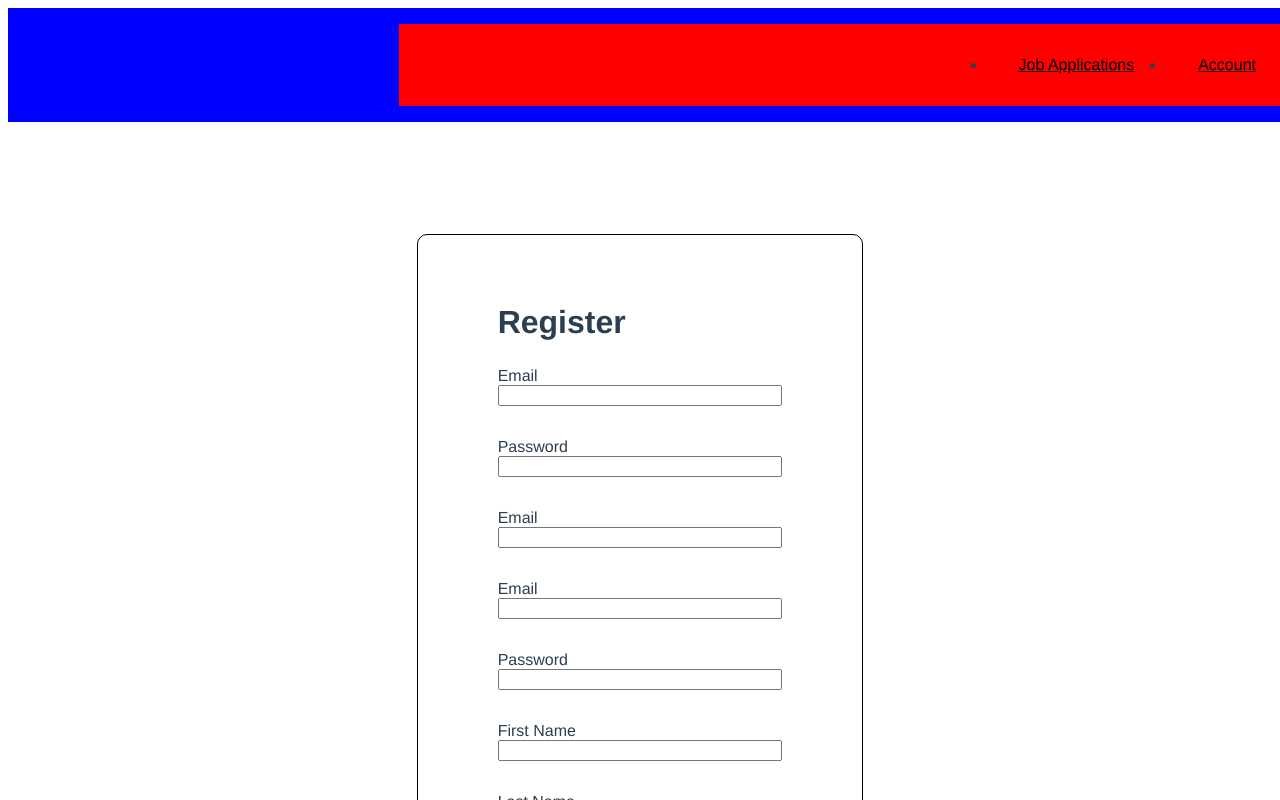
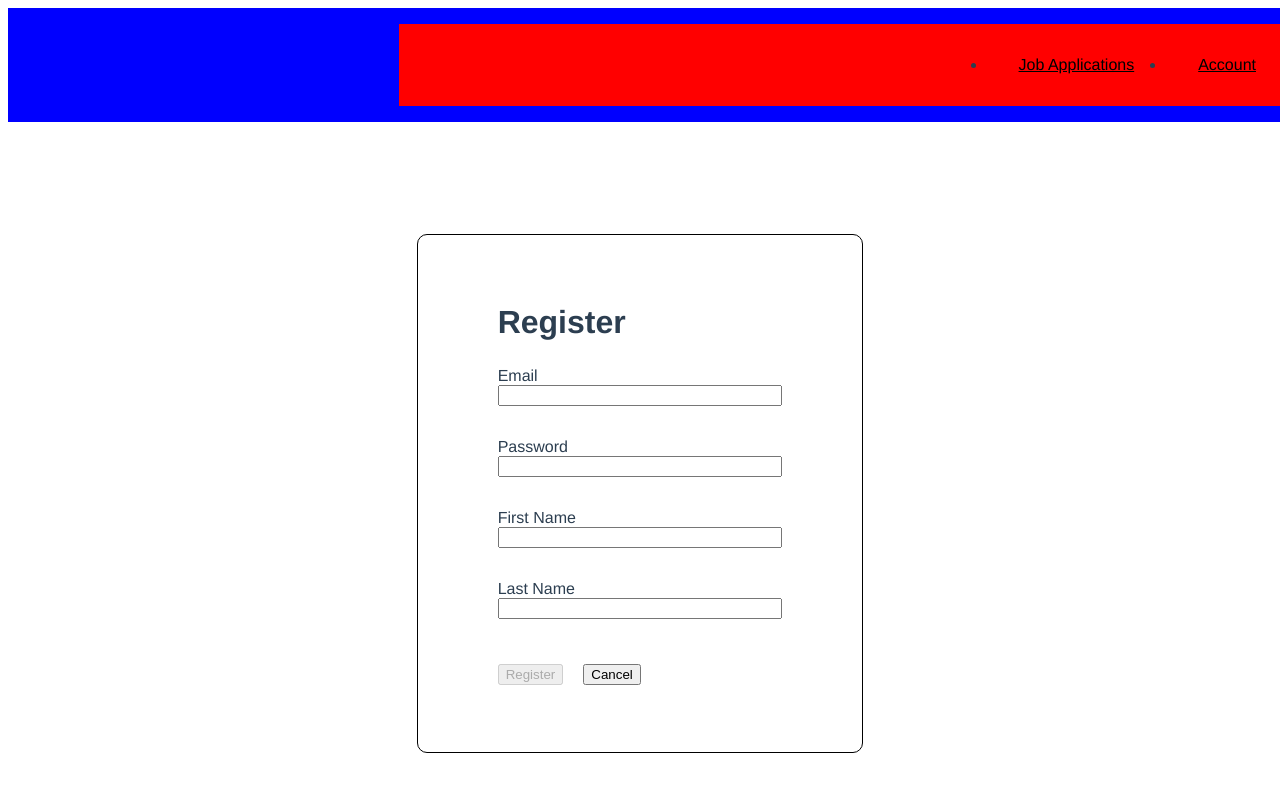
Before and after one commit to roshmadosh/kaput-ui_vue, a Vue app: page /register in a window 1280 px wide. Shown: the top 800 px of the page. Built offline with nearby package versions, Linux system fonts and the light colour scheme; the HTML template or start-up script is replaced by a standard one.

Commit message:
register page validation refactored

```diff
--- a/src/views/register/Register.vue
+++ b/src/views/register/Register.vue
@@ -19,35 +19,19 @@
             />
             <FormGroup
                 type="text"
-                id="email"
-                label="Email"
-                :input="email"
-                errorMessage="Please enter a valid email address."
+                id="firstName"
+                label="First Name"
+                :input="firstName"
+                errorMessage="First name cannot be empty."
             />
             <FormGroup
                 type="text"
-                id="email"
-                label="Email"
-                :input="email"
-                errorMessage="Please enter a valid email address."
+                id="lastName"
+                label="Last Name"
+                :input="lastName"
+                errorMessage="Last name cannot be empty."
             />
-            <div class="form-group text-group">
-                <label for="password">Password</label>
-                <input
-                    type="text"
-                    id="password"
-                    @blur="password.isTouched = true"
-                    v-model="password.value">
-                <p class="error-message" v-show="password.isTouched && !password.isValid">Password cannot be empty.</p>
-            </div>
-            <div class="form-group text-group">
-                <label for="firstName">First Name</label>
-                <input type="text" required name="firstName" id="firstName">
-            </div>
-            <div class="form-group text-group">
-                <label for="lastName">Last Name</label>
-                <input type="text" required name="lastName" id="lastName">
-            </div>
+
             <div class="form-group button-group">
                 <button type="submit" :disabled="!isValidForm">Register</button>
                 <router-link to='/login'><button>Cancel</button></router-link>
@@ -68,14 +52,16 @@ export default {
     },
     data() {
         return {
-            email: new FormInput("email"),
-            password: new FormInput("password"),
+            email: new FormInput("email", [FormValidators.validEmail, FormValidators.notEmpty]),
+            password: new FormInput("password", [FormValidators.notEmpty]),
+            firstName: new FormInput("firstName", [FormValidators.notEmpty]),
+            lastName: new FormInput("lastName", [FormValidators.notEmpty]),
             isValidForm: false,
         }
     },
     methods: {
         validateForm() {
-            this.isValidForm = FormValidators.validForm([this.email, this.password]);
+            this.isValidForm = FormValidators.validForm([this.email, this.password, this.firstName, this.lastName]);
         },
     },
     computed: {
@@ -85,14 +71,26 @@ export default {
         },
         passwordValue() {
             return this.password.value;
-        }
+        },
+        firstNameValue() {
+            return this.firstName.value;
+        },
+        lastNameValue() {
+            return this.lastName.value;
+        },
     },
     watch: {
         emailValue(value) {
-            this.email.isValid = FormValidators.validEmail(value);
+            this.email.validate(value);
         },
         passwordValue(value) {
-            this.password.isValid = FormValidators.validPassword(value);
+            this.password.validate(value);
+        },
+        firstNameValue(value) {
+            this.firstName.validate(value);
+        },
+        lastNameValue(value) {
+            this.lastName.validate(value);
         }
     }
 }
```
